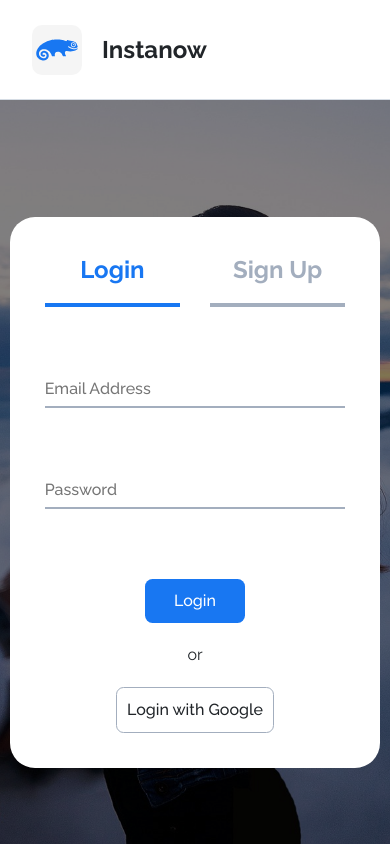
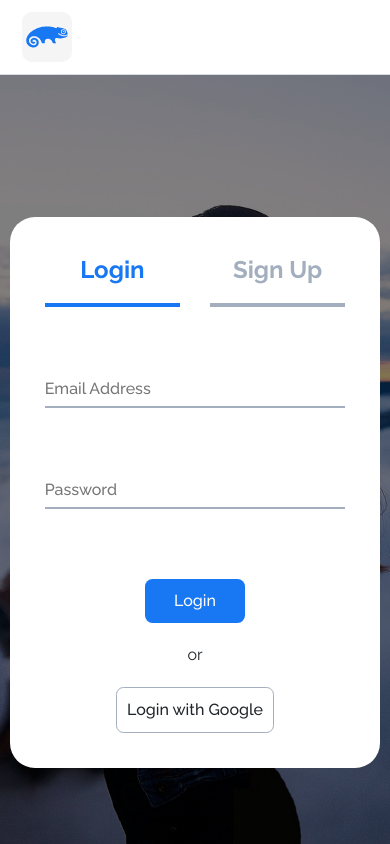
Before and after one commit to OlekVano/instanow, a React (Vite) app: page /login in a window 390 px wide. Built offline with nearby package versions, Linux system fonts and the light colour scheme; no server answers; the HTML template or start-up script is replaced by a standard one.

Commit message:
Header mobile responsiveness

```diff
--- a/src/components/Header/index.module.scss
+++ b/src/components/Header/index.module.scss
@@ -16,3 +16,10 @@
   display: flex;
   align-items: center;
 }
+
+@media (max-width: 700px) {
+  .main {
+    height: 75px;
+    padding: $padding-lg;
+  }
+}
--- a/src/components/LogoWithBrand/index.module.scss
+++ b/src/components/LogoWithBrand/index.module.scss
@@ -10,3 +10,9 @@
   line-height: 50px;
   font-weight: $weight-lg;
 }
+
+@media (max-width: 400px) {
+  .brand {
+    display: none;
+  }
+}
```
